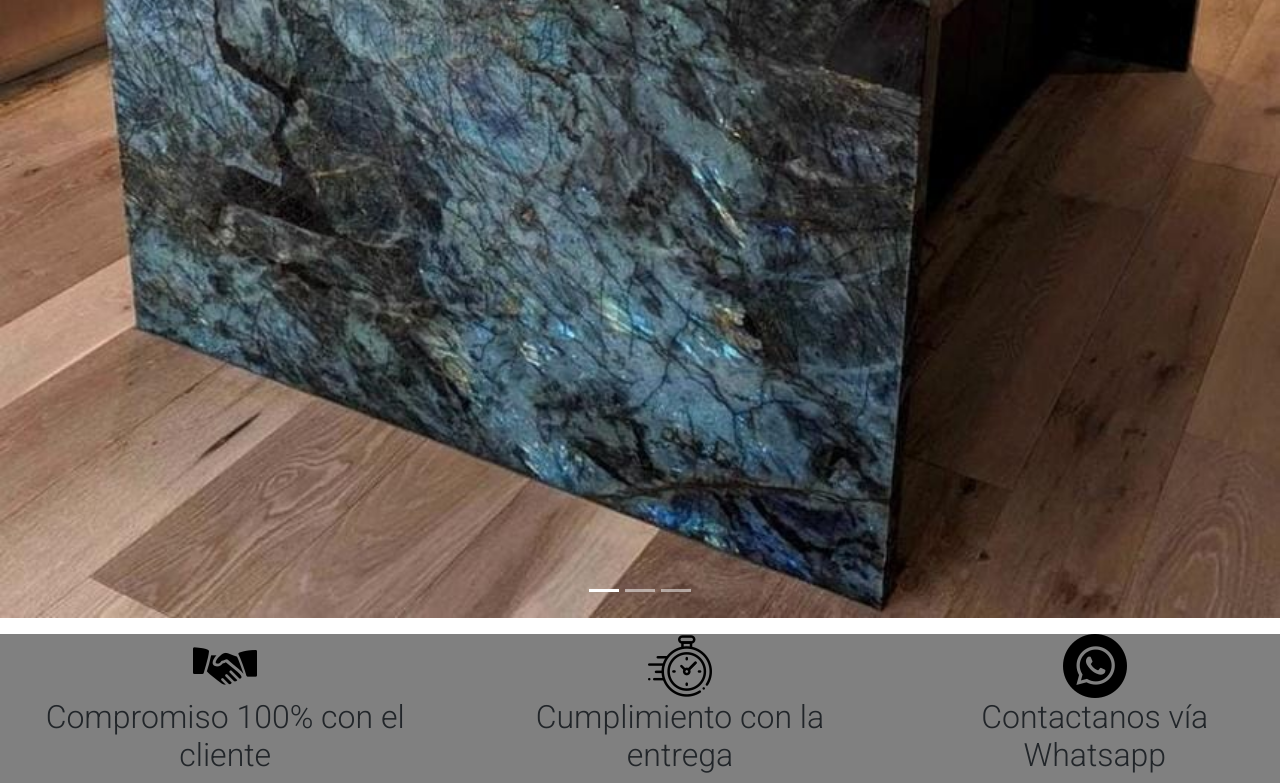
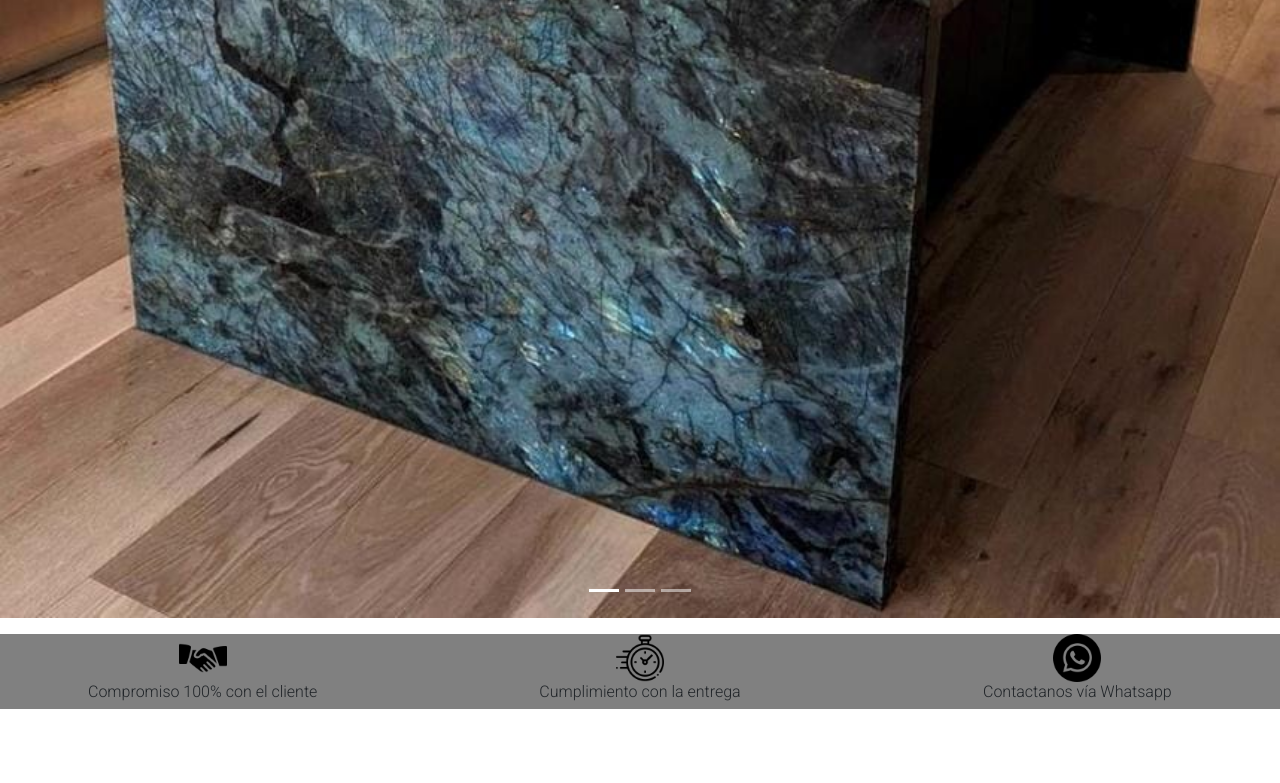
Before and after one commit to ana-basso/proyecto-ro, a plain HTML site: page index.html in a window 1280 px wide. Shown: the part 2096-2879 px from the top of the page. After the commit the page ends 2805 px from the top, so only its background shows below. Drawn offline with nearby package versions, Linux system fonts and the light colour scheme.

Commit message:
cambio tamaño

```diff
--- a/css/style.css
+++ b/css/style.css
@@ -43,6 +43,7 @@ header nav ul li a {
     color: black;
     text-decoration: none;
     list-style: none;
+    font-size: 12px;
 }
 
 a:active {
@@ -85,12 +86,14 @@ main .parrafo {
     border-color: gainsboro;
 
 }
-.acordion-item:not(.collapsed).acordion-button:not(.collapsed){
+
+.acordion-item:not(.collapsed).acordion-button:not(.collapsed) {
     border-color: transparent;
 }
-.accordion-button  :focus{
-    outline: none!important;
-    box-shadow: none!important;
+
+.accordion-button :focus {
+    outline: none !important;
+    box-shadow: none !important;
 }
 
 #mesada {
@@ -174,6 +177,7 @@ footer {
     background-color: grey;
     gap: 2rem;
     margin-top: 1rem;
+
 }
 
 footer div {
@@ -184,14 +188,23 @@ footer div {
 
 }
 
+footer div img {
+    width: 3rem;
+    height: 3rem;
+}
+
 footer div h2 {
     text-align: center;
     gap: 2rem;
+    font-size: 12px;
 }
 
 /*estilos para tablet*/
 @media screen and (min-width: 600px) {
 
+    header nav ul li a {
+        font-size: 16px;
+    }
 
     main div .m {
         height: 70vh;
@@ -405,11 +418,26 @@ footer div h2 {
         grid-area: otros-2;
         column-span: 2;
     }
+
+    footer div h2 {
+        font-size: 16px;
+    }
+
+    footer div {
+        width: 100%;
+        height: 100%;
+        object-fit: cover;
+    }
 }
+
 
 /*estilos para destop*/
 
 @media screen and (min-width: 1024px) {
+
+    header nav ul li a {
+        font-size: 16px;
+    }
 
     main div .m {
         height: 70vh;
```
